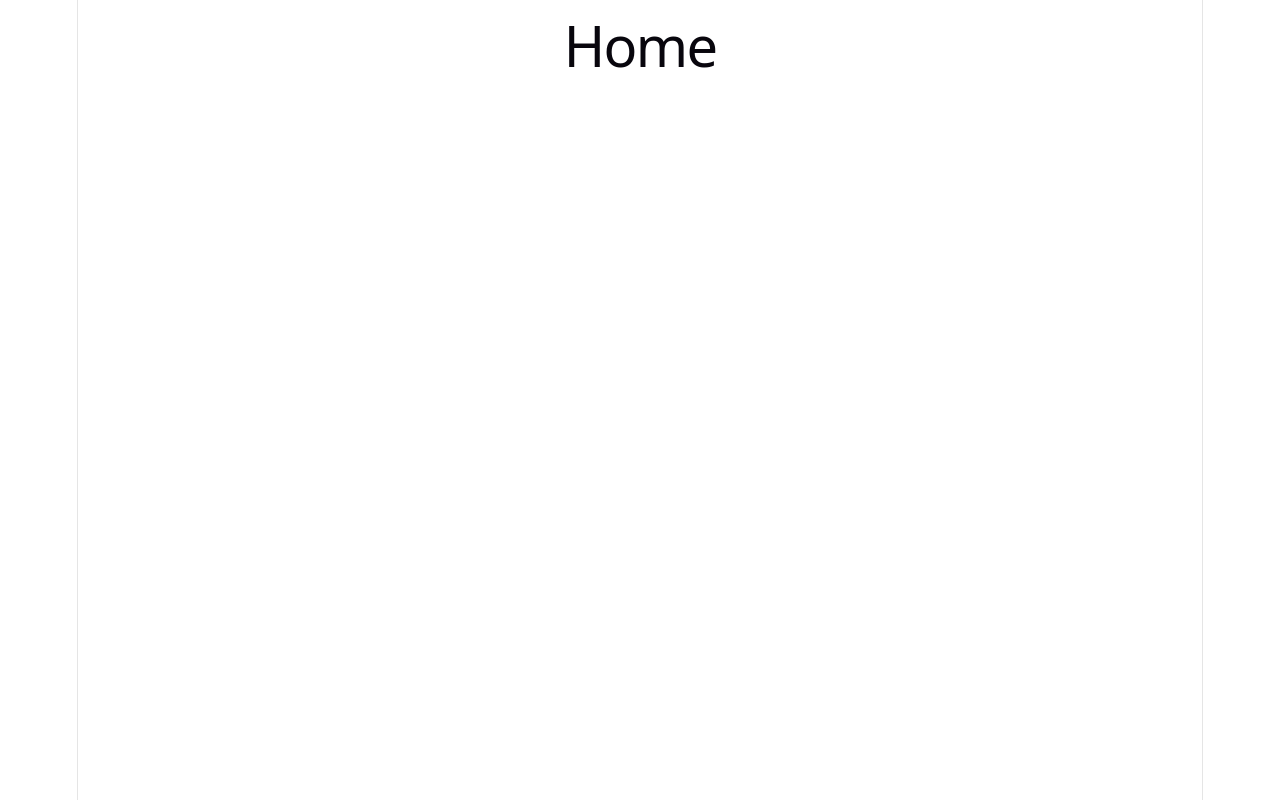
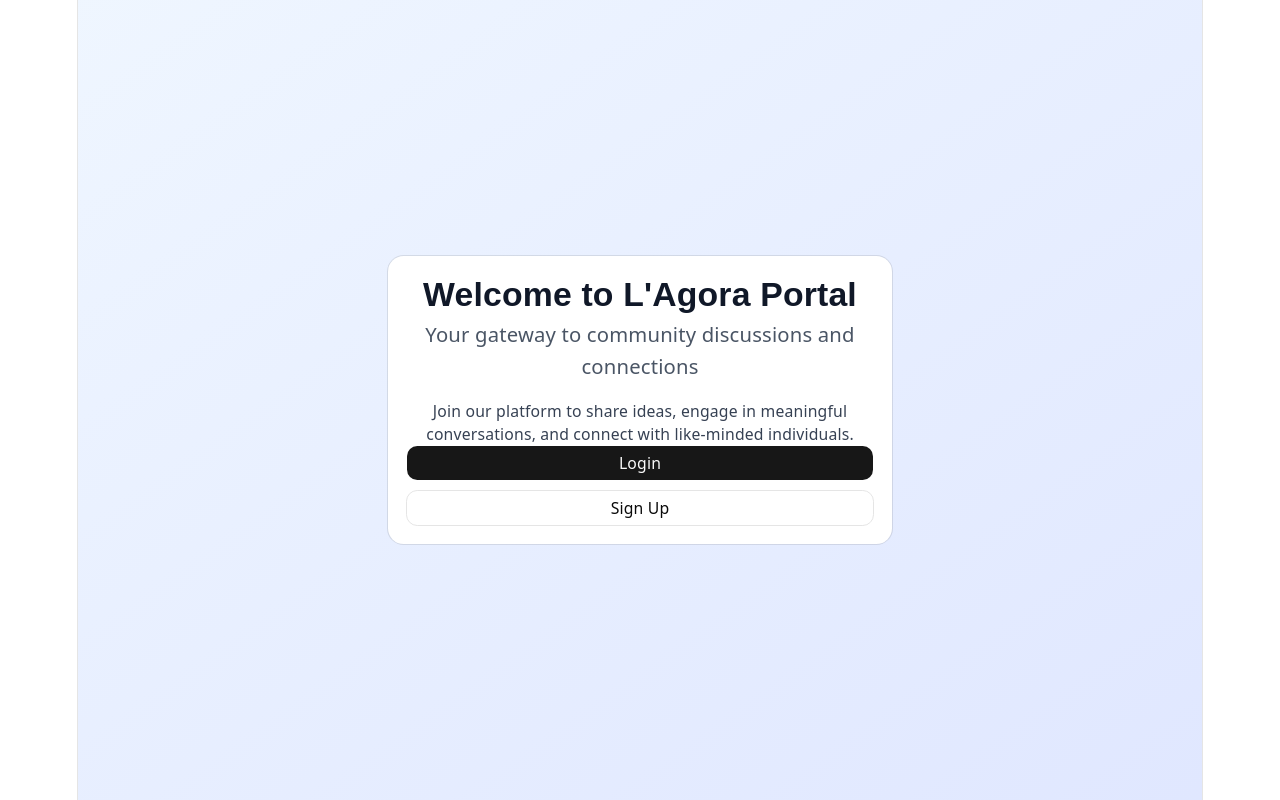
Before and after one commit to sarragobji/L-Agora-Portal, a React (Vite) app in the folder agora_front/agora-front/: page / in a window 1280 px wide. Built offline with nearby package versions, Linux system fonts and the light colour scheme.

Commit message:
Homepage interface

```diff
--- a/agora_front/agora-front/src/App.jsx
+++ b/agora_front/agora-front/src/App.jsx
@@ -1,15 +1,13 @@
 import { BrowserRouter, Routes, Route } from "react-router-dom";
 import Login from "./pages/Login";
 import Register from "./pages/Register";
-function Home() {
-  return <h1>Home</h1>;
-}
+import Homepage from "./pages/Homepage";
 
 export default function App() {
   return (
     <BrowserRouter>
       <Routes>
-        <Route path="/" element={<Home />} />
+        <Route path="/" element={<Homepage />} />
         <Route path="/login" element={<Login />} />
         <Route path="/register" element={<Register />} />
       </Routes>
--- /dev/null
+++ b/agora_front/agora-front/src/pages/Homepage.jsx
@@ -0,0 +1,31 @@
+import { Link } from 'react-router-dom';
+import { Button } from '../components/ui/button';
+import { Card, CardContent, CardDescription, CardHeader, CardTitle } from '../components/ui/card';
+
+export default function Homepage() {
+  return (
+    <div className="min-h-screen bg-gradient-to-br from-blue-50 to-indigo-100 flex items-center justify-center p-4">
+      <Card className="w-full max-w-md">
+        <CardHeader className="text-center">
+          <CardTitle className="text-3xl font-bold text-gray-900">Welcome to L'Agora Portal</CardTitle>
+          <CardDescription className="text-lg text-gray-600">
+            Your gateway to community discussions and connections
+          </CardDescription>
+        </CardHeader>
+        <CardContent className="space-y-4">
+          <p className="text-center text-gray-700">
+            Join our platform to share ideas, engage in meaningful conversations, and connect with like-minded individuals.
+          </p>
+          <div className="flex flex-col space-y-2">
+            <Link to="/login">
+              <Button className="w-full">Login</Button>
+            </Link>
+            <Link to="/register">
+              <Button variant="outline" className="w-full">Sign Up</Button>
+            </Link>
+          </div>
+        </CardContent>
+      </Card>
+    </div>
+  );
+}
```
